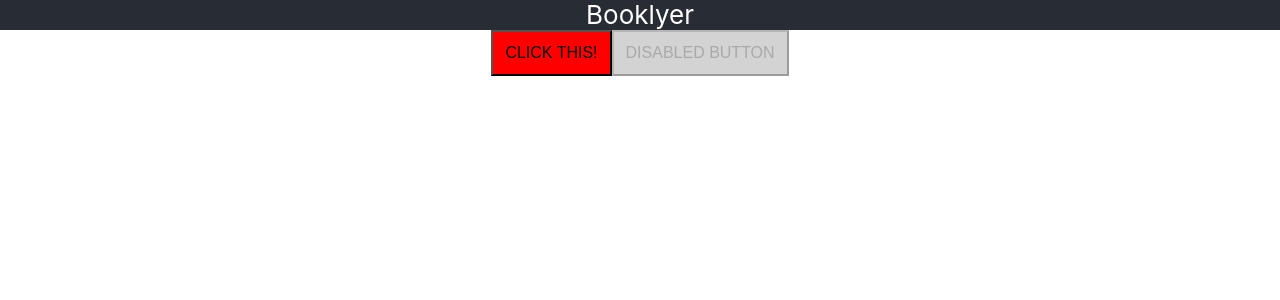
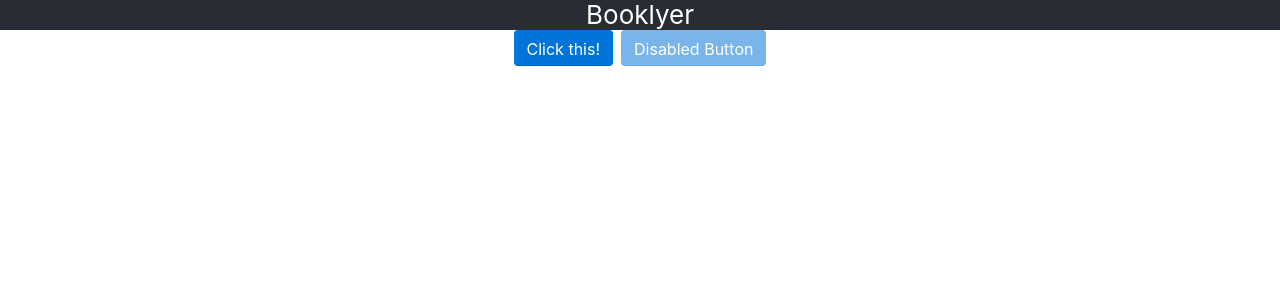
Before and after one commit to gargrave/booklyeriest, a React app: page / in a window 1280 px wide. Shown: the top 300 px of the page. Built offline with nearby package versions, Linux system fonts and the light colour scheme.

Commit message:
Button component setup

```diff
--- a/src/components/common/Alert/Alert.styles.ts
+++ b/src/components/common/Alert/Alert.styles.ts
@@ -2,7 +2,7 @@ import { css } from 'emotion'
 import { darken, tint } from 'polished'
 
 import { colors } from '../styles'
-import { AlertType, AlertProps, AlertState } from './Alert'
+import { AlertProps, AlertState } from './Alert'
 
 type Props = Required<Pick<AlertProps, 'transitionTime' | 'type'>>
 
@@ -17,45 +17,34 @@ type ThemeOverrides = {
   textOffset?: number
 }
 
-const getOverrides = (type: AlertType): ThemeOverrides => {
-  if (type === AlertType.light) {
-    return {
-      borderOffset: 0.06,
-      textOffset: 0.6,
-    }
-  }
-
-  return {}
-}
+const alertBase = css`
+  border-radius: 0.25rem;
+  margin-bottom: 1.5rem;
+  margin-top: 0;
+  padding: 1rem;
+  position: relative;
+`
 
 const makeAlertStyles = (props: Props, state: AlertState) => {
   const { transitionTime, type } = props
   const { dismissed } = state
-  const overrides = getOverrides(type)
 
   const baseColor = colors.theme[type]
-  const bgOffset = overrides.bgOffset || 0.75
-  const borderOffset = overrides.borderOffset || 0.035
-  const textOffset = overrides.textOffset || 0.3
+  const bgOffset = 0.75
+  const borderOffset = 0.035
+  const textOffset = 0.3
 
   const bgColor = tint(bgOffset, baseColor)
   const borderColor = darken(borderOffset, bgColor)
   const textColor = darken(textOffset, baseColor)
 
   return css`
-    /* basic Alert styles */
-    border-radius: 0.25rem;
-    margin-bottom: 1.5rem;
-    margin-top: 0;
-    opacity: ${dismissed ? 0 : 1};
-    padding: 1rem;
-    position: relative;
-    transition: opacity ${transitionTime}ms ease;
-
-    /* theme styles */
+    ${alertBase}
     background-color: ${bgColor};
     border: 1px solid ${borderColor};
     color: ${textColor};
+    opacity: ${dismissed ? 0 : 1};
+    transition: opacity ${transitionTime}ms ease;
   `
 }
 
@@ -72,7 +61,7 @@ const closeButton = css`
   top: 0;
 `
 
-const getStyles = (props: Props, state: AlertState): AlertStyles => {
+export default (props: Props, state: AlertState): AlertStyles => {
   const alert = makeAlertStyles(props, state)
 
   return {
@@ -80,5 +69,3 @@ const getStyles = (props: Props, state: AlertState): AlertStyles => {
     closeButton,
   }
 }
-
-export default getStyles
--- a/src/components/common/Alert/Alert.tsx
+++ b/src/components/common/Alert/Alert.tsx
@@ -1,29 +1,20 @@
 import * as React from 'react'
+
+import { StyleTheme } from '../styles'
 
 import getStyles from './Alert.styles'
 
 const noop = () => void 0
 
-export const getAlertTestId = (type: AlertType) => `alert--${type}`
+export const getAlertTestId = (type: StyleTheme) => `alert--${type}`
 export const TEST_ID_ALERT_CLOSE_BTN = 'alert__closeButton'
 export const DEFAULT_TRANSITION_TIME = 250
-
-export enum AlertType {
-  primary = 'primary',
-  secondary = 'secondary',
-  success = 'success',
-  info = 'info',
-  warning = 'warning',
-  danger = 'danger',
-  light = 'light',
-  dark = 'dark',
-}
 
 export type AlertProps = {
   dismissable?: boolean
   onDismiss?: () => void
   transitionTime?: number
-  type?: AlertType
+  type?: StyleTheme
 }
 
 export type AlertState = {
@@ -37,7 +28,7 @@ export const Alert: React.FC<AlertProps> = React.memo(
     dismissable = false,
     onDismiss = noop,
     transitionTime = DEFAULT_TRANSITION_TIME,
-    type = AlertType.primary,
+    type = StyleTheme.Primary,
   }) => {
     const [state, setState] = React.useState<AlertState>({
       dismissed: false,
--- a/src/components/common/Button/Button.styles.ts
+++ b/src/components/common/Button/Button.styles.ts
@@ -1,24 +1,149 @@
-import { css } from 'emotion'
-import { shade } from 'polished'
+import { css, cx } from 'emotion'
+import { shade, tint, transparentize } from 'polished'
 
-import { button } from './mixins.styles'
+import { colors } from '../styles'
+import { ButtonProps } from './Button'
 
-const orange = '#ff851b'
+type Props = Required<Pick<ButtonProps, 'block' | 'outline' | 'type'>>
 
-const defaultButton = css`
-  background-color: #ff0000;
+/**
+ * Basic/default styling for all buttons.
+ * These styles will apply to all buttons, regardless of overrides and themes from props.
+ *
+ * Note that these need to be applied separately from the other calculated styles,
+ * and not composed with any styled-components helpers, so that they do not lose
+ * their static name to extended styles.
+ */
+const button = () => {
+  const height = `2.25rem`
+
+  return css`
+    border-radius: 4px;
+    border-style: solid;
+    border-width: 1px;
+    cursor: pointer;
+    display: inline-block;
+    font-family: inherit;
+    font-size: 1rem;
+    font-weight: inherit;
+    height: ${height};
+    line-height: ${height};
+    padding: 0 0.75em;
+    text-align: center;
+    text-decoration: none;
+    transition: all 0.2s;
+    user-select: none;
+    vertical-align: middle;
+    white-space: nowrap;
+
+    &:focus {
+      outline: none;
+    }
+
+    &:disabled {
+      cursor: default;
+      opacity: 0.65;
+    }
+
+    & + & {
+      margin-left: 8px;
+    }
+  `
+}
+
+/**
+ * Styling for a button's give theme (the `type` prop).
+ * This will set the base styling for the Button as well as
+ * applying variants of the base styling to various pseudo-classes.
+ */
+const themedButton = (props: Props) => {
+  const { type } = props
+
+  const color = colors.theme[type]
+  const colorInterval = 0.1
+  const shadow = transparentize(0.5, tint(colorInterval, color))
+
+  /** Helper to generate a darker or lighter color variant based on the offset */
+  const offsetColor = (offset: number): string => {
+    if (offset < 0) return shade(offset * -colorInterval, color)
+    if (offset > 0) return tint(offset * colorInterval, color)
+    return color
+  }
+
+  /** Helper to set BG and border colors for a given offset */
+  const colorState = (offset = 0): string => {
+    return css`
+      background-color: ${offsetColor(offset)};
+      border-color: ${offsetColor(offset)};
+      border-bottom-color: ${offsetColor(offset - 1)};
+    `
+  }
+
+  return css`
+    ${colorState()}
+    color: white;
+
+    &:hover {
+      ${colorState(-1)}
+      color: white;
+    }
+
+    &:active {
+      ${colorState(-2)}
+      color: white;
+    }
+
+    &:focus {
+      box-shadow: 0 0 0 0.2rem ${shadow};
+      color: white;
+    }
+
+    &:disabled {
+      ${colorState(2)}
+      color: white;
+    }
+  `
+}
+
+/**
+ * Styling overrides for "outline" type buttons.
+ * This changes the button's "idle" state to use the base theme color
+ * for text and border, and transparent for the background color.
+ * All other states are inherited from the base theme.
+ */
+const outlineButton = (props: Props) => {
+  const { type } = props
+  const color = colors.theme[type]
+
+  return css`
+    &,
+    &:focus:not(:hover) {
+      background-color: transparent;
+      border-color: ${color};
+      color: ${color};
+    }
+  `
+}
+
+/**
+ * Block-style overrides
+ * This causes a button to horizontally fill the parent container.
+ * Multiple block-style buttons can be placed inside a container and will fill the
+ * container together, so long as the parent has `display: flex` applied to it.
+ */
+const blockButton = () => css`
+  display: block;
+  width: 100%;
 `
 
-export default {
-  button: css([button, defaultButton]),
-  disabled: css`
-    background: lightgray;
-    color: darkgray;
-  `,
-  type1: css`
-    background: ${orange};
-  `,
-  type2: css`
-    background: ${shade(0.15, orange)};
-  `,
+export default (props: Props) => {
+  const baseButtonStyles = button()
+
+  const theme = themedButton(props)
+  const outline = props.outline && outlineButton(props)
+  const block = props.block && blockButton()
+
+  return {
+    button: [baseButtonStyles, cx(theme, outline, block)].join(' '),
+  }
 }
--- a/src/components/common/Button/Button.tsx
+++ b/src/components/common/Button/Button.tsx
@@ -1,24 +1,38 @@
 import * as React from 'react'
-import { cx } from 'emotion'
 
-import styles from './Button.styles'
+import { StyleTheme } from '../styles'
 
+import getStyles from './Button.styles'
+
+// TODO: button sizes
+// TODO: link buttons
+// TODO: a11y stuffs
+// TODO: loader buttons (requires Loader)
 export type ButtonProps = {
-  className?: string
+  block?: boolean
   disabled?: boolean
   onClick: () => void
+  outline?: boolean
+  type?: StyleTheme
 }
 
 export const Button: React.FC<ButtonProps> = React.memo(
-  ({ children, className, disabled, onClick }) => {
+  ({
+    block = false,
+    children,
+    disabled = false,
+    onClick,
+    outline = false,
+    type = StyleTheme.Primary,
+  }) => {
+    const styles = React.useMemo(() => getStyles({ block, outline, type }), [
+      block,
+      outline,
+      type,
+    ])
+
     return (
-      <button
-        className={cx(styles.button, className, {
-          [styles.disabled]: disabled,
-        })}
-        disabled={disabled}
-        onClick={onClick}
-      >
+      <button className={styles.button} disabled={disabled} onClick={onClick}>
         {children}
       </button>
     )
--- a/src/components/common/index.ts
+++ b/src/components/common/index.ts
@@ -1,2 +1,3 @@
 export * from './Alert'
 export * from './Button'
+export * from './styles'
--- a/src/components/common/styles/colors.ts
+++ b/src/components/common/styles/colors.ts
@@ -1,4 +1,13 @@
 /* eslint-disable sort-keys */
+export enum StyleTheme {
+  Primary = 'primary',
+  Secondary = 'secondary',
+  Success = 'success',
+  Info = 'info',
+  Warning = 'warning',
+  Danger = 'danger',
+}
+
 const aqua = '#7fdbff'
 const black = '#111'
 const blue = '#0074d9'
@@ -38,14 +47,12 @@ const base = Object.freeze({
 })
 
 const theme = Object.freeze({
-  primary: blue,
-  secondary: gray,
-  success: green,
-  info: teal,
-  warning: orange,
-  danger: red,
-  light: white,
-  dark: black,
+  [StyleTheme.Primary]: blue,
+  [StyleTheme.Secondary]: gray,
+  [StyleTheme.Success]: green,
+  [StyleTheme.Info]: teal,
+  [StyleTheme.Warning]: orange,
+  [StyleTheme.Danger]: red,
 })
 
 export const colors = Object.freeze({
--- /dev/null
+++ b/src/styles/styleguide.css
@@ -0,0 +1,16 @@
+@import url('https://fonts.googleapis.com/css?family=Roboto:400,500,700&display=swap');
+
+body {
+  font-family: 'Roboto', sans-serif;
+}
+
+h3 {
+  margin-top: 32px;
+}
+
+.code {
+  background: #ededed;
+  font-family: Menlo, Consolas, monospace;
+  font-size: 0.8rem;
+  padding: 0.2rem 0.4rem;
+}
--- a/styleguide.config.js
+++ b/styleguide.config.js
@@ -7,7 +7,10 @@ module.exports = {
     './tsconfig.json',
     [{}],
   ).parse,
-  require: [path.join(__dirname, 'src/styles/normalize.css')],
+  require: [
+    path.join(__dirname, 'src/styles/normalize.css'),
+    path.join(__dirname, 'src/styles/styleguide.css'),
+  ],
   styleguideDir: 'docs',
   title: `Booklyeriest ${pkg.version}`,
   webpackConfig: require('./config/webpack.config.js'),
```
Also changed, not shown: src/components/common/Alert/Alert.examples.tsx (+9 -10 lines), src/components/common/Button/Button.examples.tsx (+120 -15 lines), 2 other files (tests, documents, lock files or other folders).
